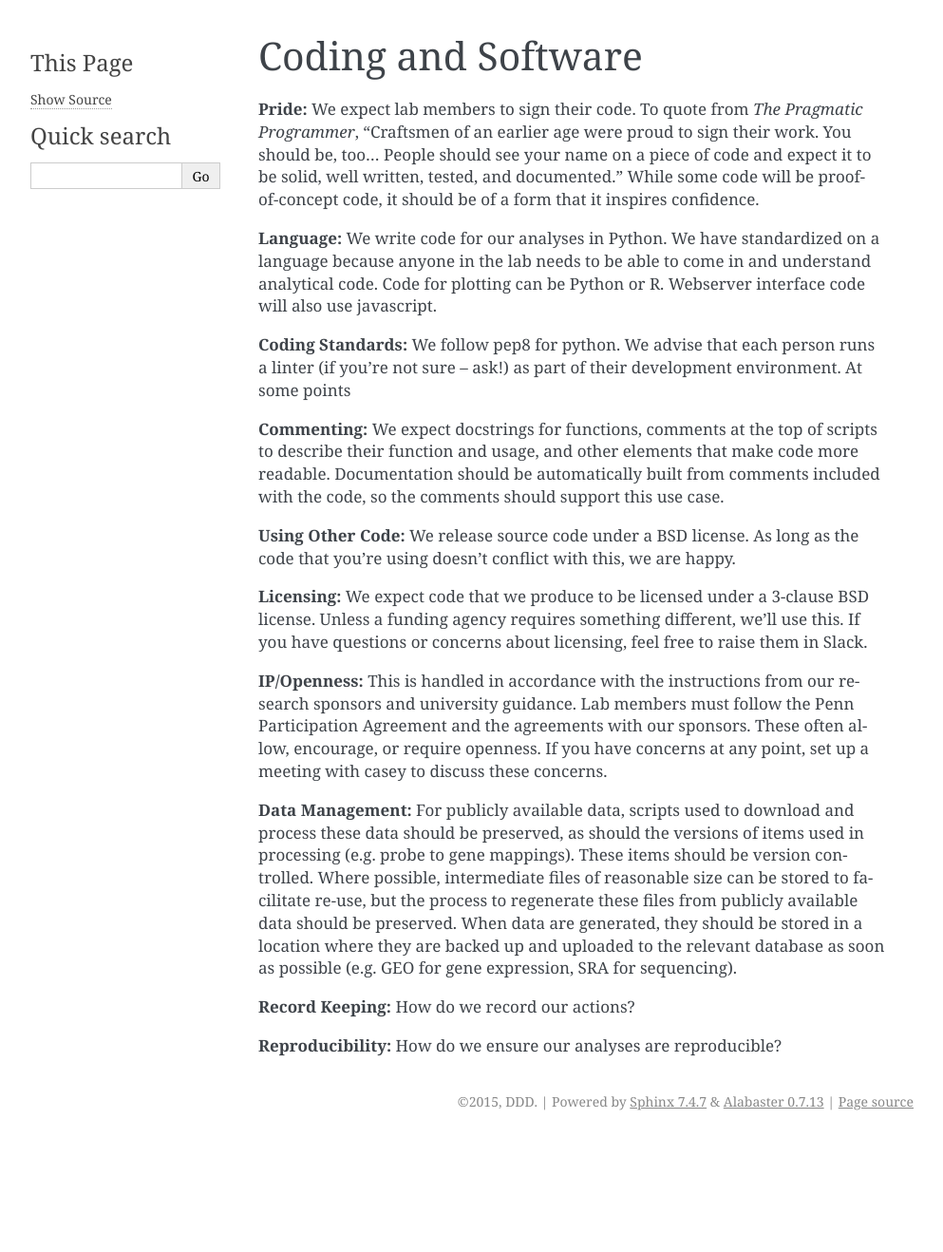
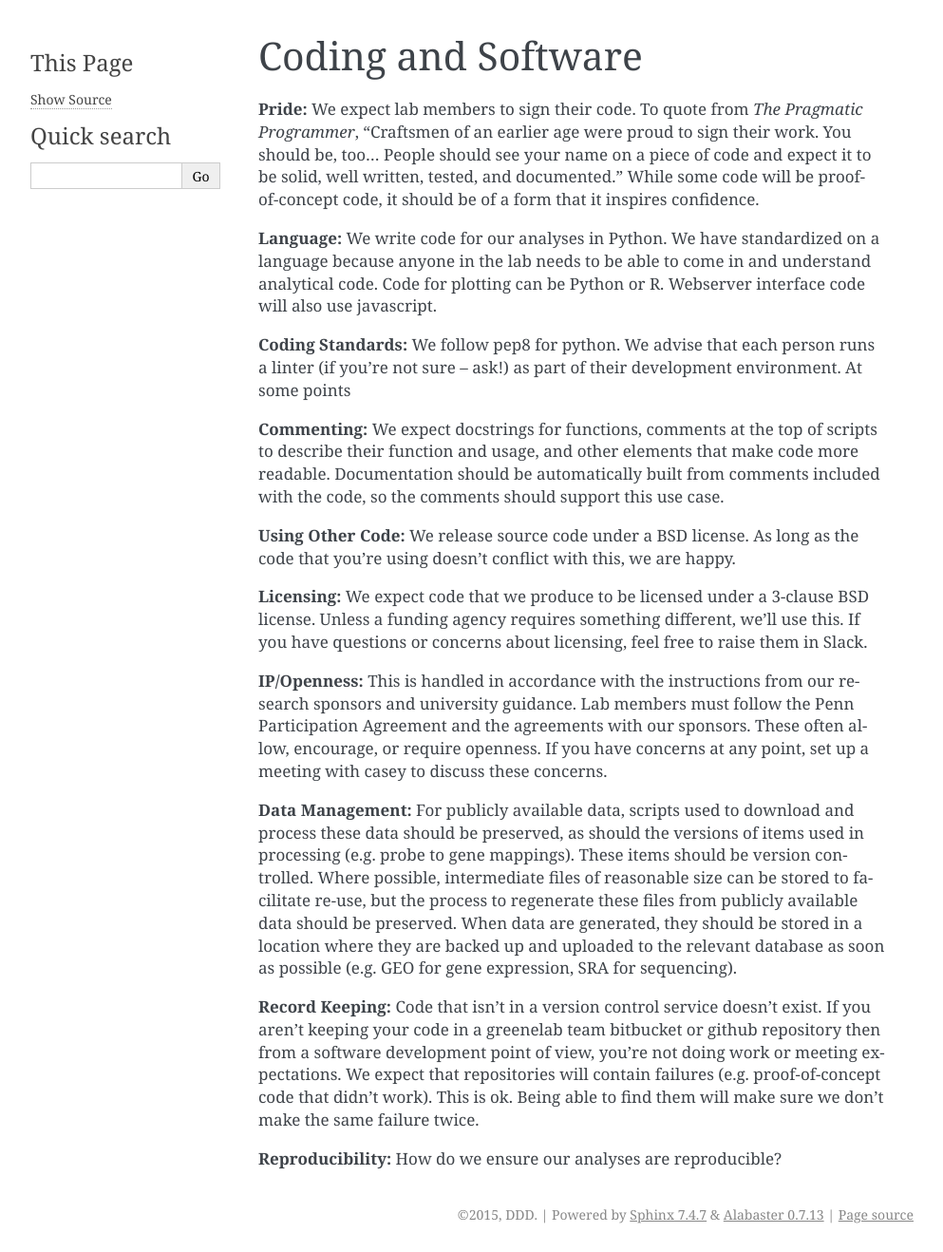
Before and after one commit to greenelab/onboarding, a Sphinx documentation site: the page built from source/coding_and_software.rst, in a window 1280 px wide. Shown: the whole page at 95% size, without its empty margins (148-1141 px from the left). Built offline with Sphinx 7.4.7, drawn with Linux system fonts in a browser that asks for light colours; before the commit the page ends 1199 px from its top, so only the background shows below that.

Commit message:
add recordkeeping

```diff
--- a/source/coding_and_software.rst
+++ b/source/coding_and_software.rst
@@ -45,6 +45,11 @@ available data should be preserved. When data are generated, they should be
 stored in a location where they are backed up and uploaded to the relevant
 database as soon as possible (e.g. GEO for gene expression, SRA for sequencing).
 
-**Record Keeping:** How do we record our actions?
+**Record Keeping:** Code that isn't in a version control service doesn't exist.
+If you aren't keeping your code in a greenelab team bitbucket or github
+repository then from a software development point of view, you're not doing
+work or meeting expectations. We expect that repositories will contain failures
+(e.g. proof-of-concept code that didn't work). This is ok. Being able to find
+them will make sure we don't make the same failure twice.
 
 **Reproducibility:** How do we ensure our analyses are reproducible?
```
